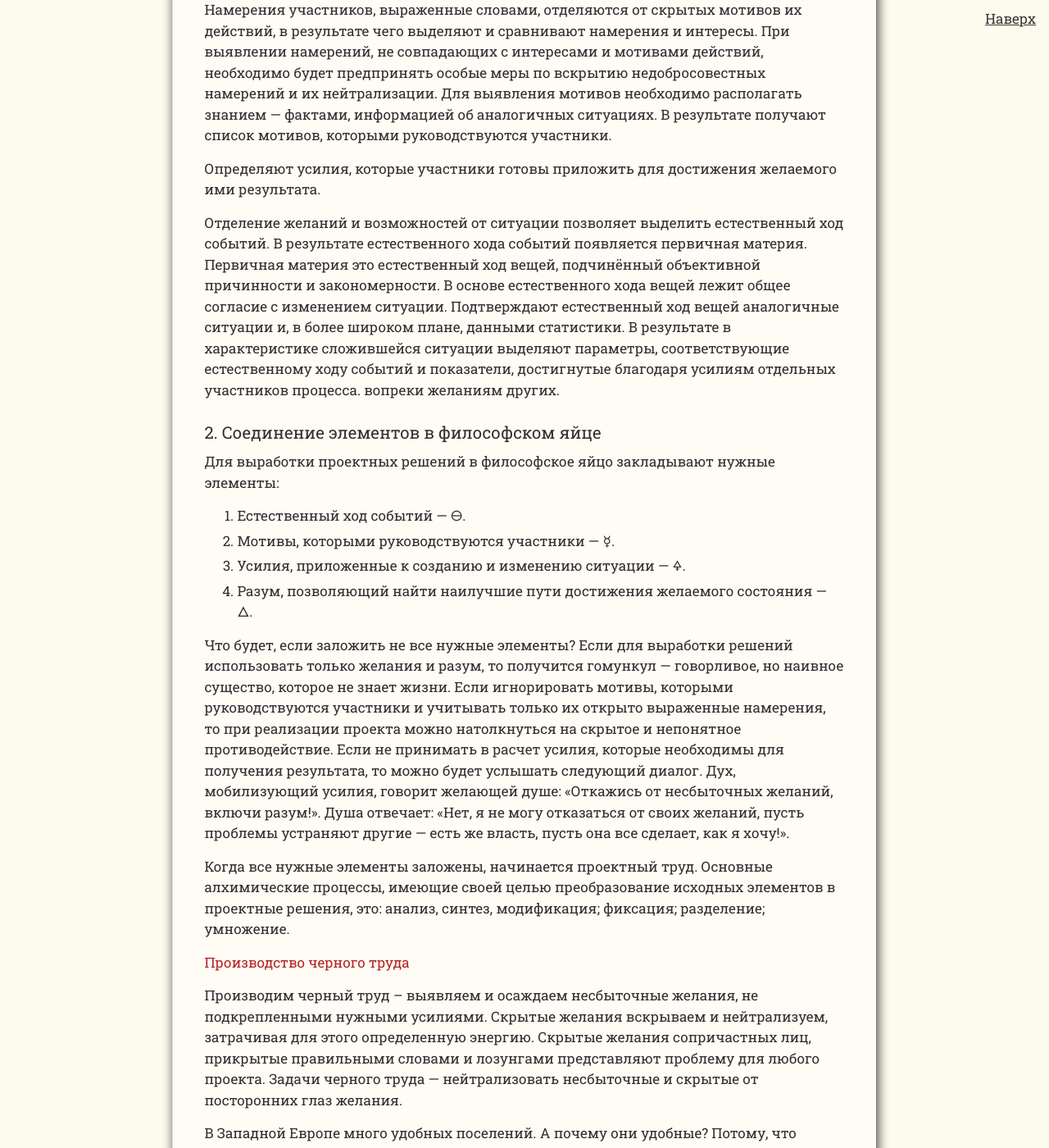
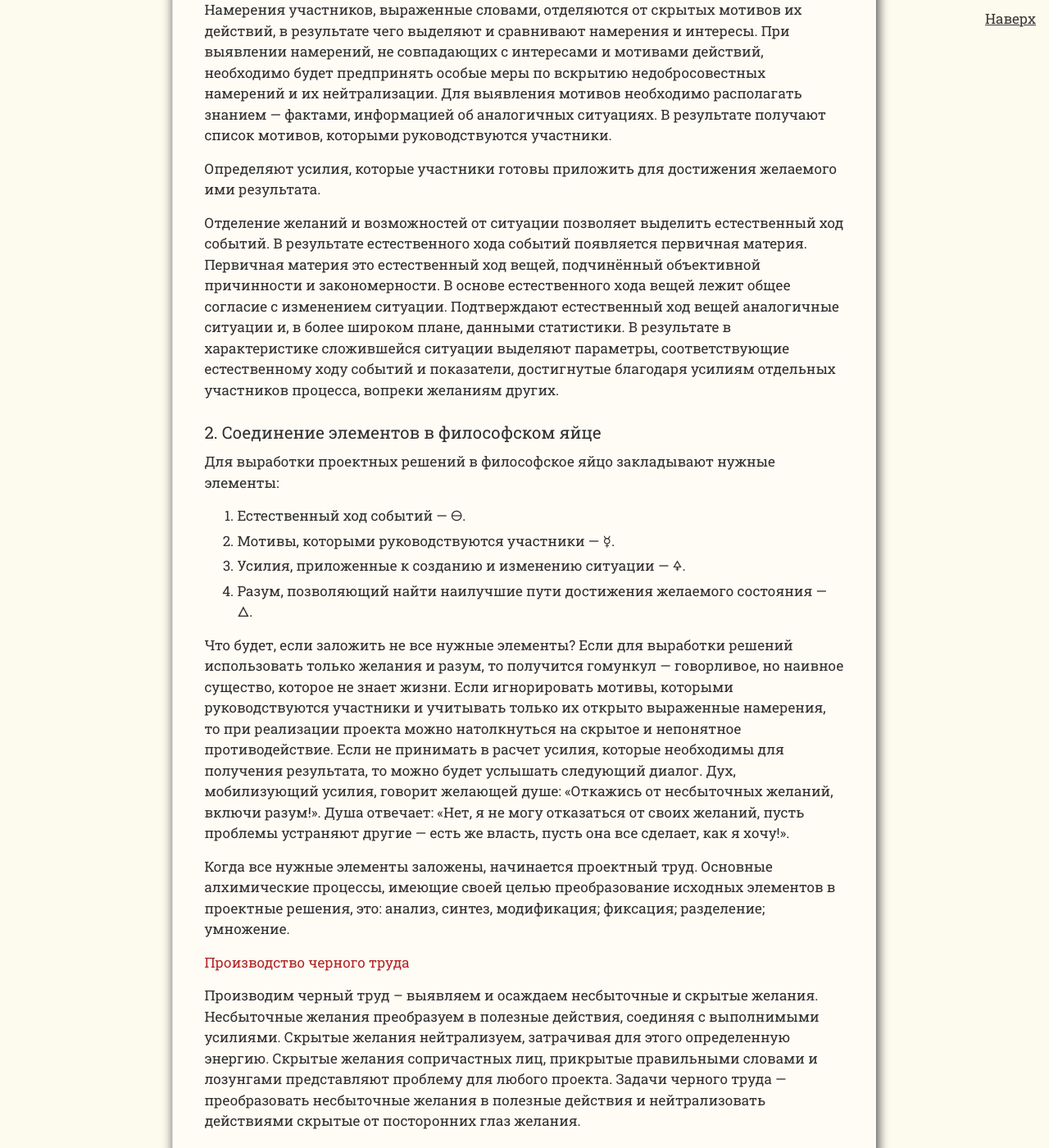
Before and after one commit to SergSi/land-use-art, a Jekyll site: the page built from _posts/2024-10-25-alchemy.md, in a window 1280 px wide and 1400 px high, scrolled down 4690 px. Shown: the whole window at 82% size. Built offline with Jekyll 4.4.1, drawn with Linux system fonts in a browser that asks for light colours; some web fonts are replaced; some of the changed text lies outside the part shown.

Commit message:
Update 2024-10-25-alchemy.md

```diff
--- a/_posts/2024-10-25-alchemy.md
+++ b/_posts/2024-10-25-alchemy.md
@@ -80,7 +80,7 @@ file-1="article/alch_symbol.jpg" caption-1="Основные алхимичес
 
 Определяют усилия, которые участники готовы приложить для достижения желаемого ими результата.
 
-Отделение желаний и возможностей от ситуации позволяет выделить естественный ход событий. В результате естественного хода событий появляется первичная материя. Первичная материя это естественный ход вещей, подчинённый объективной причинности и закономерности.  В основе естественного хода вещей лежит общее согласие с изменением ситуации. Подтверждают естественный ход вещей аналогичные ситуации и, в более широком плане, данными статистики. В результате в характеристике сложившейся ситуации выделяют параметры, соответствующие естественному ходу событий и показатели, достигнутые благодаря усилиям отдельных участников процесса. вопреки желаниям других.
+Отделение желаний и возможностей от ситуации позволяет выделить естественный ход событий. В результате естественного хода событий появляется первичная материя. Первичная материя это естественный ход вещей, подчинённый объективной причинности и закономерности.  В основе естественного хода вещей лежит общее согласие с изменением ситуации. Подтверждают естественный ход вещей аналогичные ситуации и, в более широком плане, данными статистики. В результате в характеристике сложившейся ситуации выделяют параметры, соответствующие естественному ходу событий и показатели, достигнутые благодаря усилиям отдельных участников процесса, вопреки желаниям других.
 
 ### 2. Соединение элементов в философском яйце
 
@@ -97,7 +97,7 @@ file-1="article/alch_symbol.jpg" caption-1="Основные алхимичес
 
 **Производство черного труда**
 
-Производим черный труд – выявляем и осаждаем несбыточные желания, не подкрепленными нужными усилиями. Скрытые желания вскрываем и нейтрализуем, затрачивая для этого определенную энергию. Скрытые желания сопричастных лиц, прикрытые правильными словами и лозунгами представляют проблему для любого проекта.  Задачи черного труда — нейтрализовать несбыточные и скрытые от посторонних глаз желания.
+Производим черный труд – выявляем и осаждаем несбыточные и скрытые желания.  Несбыточные желания преобразуем в полезные действия, соединяя с выполнимыми усилиями. Скрытые желания нейтрализуем, затрачивая для этого определенную энергию. Скрытые желания сопричастных лиц, прикрытые правильными словами и лозунгами представляют проблему для любого проекта.  Задачи черного труда — преобразовать несбыточные желания в полезные действия и нейтрализовать действиями скрытые от посторонних глаз желания.
 
 В Западной Европе много удобных поселений. А почему они удобные? Потому, что строились самими жителями для своих нужд, а не рабочими из далеких колоний за счет средств инвесторов, преследующих свои, не раскрываемые публично цели. Повторение опыта создания удобного и красивого землепользования, при кооперативной организации, не составит большого труда.
 
@@ -109,7 +109,7 @@ file-1="article/alch_symbol.jpg" caption-1="Основные алхимичес
 
 **Производство красного труда**
 
-Производим красный труд – соединяем сложившуюся ситуацию с усилиями, которые позволяют достичь разумные цели. Красный труд отвечает на вопрос — как что-то надо сделать. В зависимости от степени приложенных к желаниям усилий, получаем белый, розовый или красный камень. Красный камень это средство достижения любых желаний, полностью обеспеченных кадровыми, материальными, финансовыми ресурсами. Розовый камень – средство улучшения ситуации в условиях ограниченных ресурсов. Белый камень получается, когда ресурсов хватает только на сохранение ситуации, в надежде, что условия, как минимум, не ухудшаться.
+Производим красный труд – соединяем разумные желания с осуществимыми усилиями и получаем осуществимый план действий.. Красный труд отвечает на вопрос — как что-то надо сделать. В зависимости от степени приложенных к желаниям усилий, получаем белый, розовый или красный камень. Красный камень это средство достижения любых желаний, полностью обеспеченный кадровыми, материальными, финансовыми ресурсами. Розовый камень – средство улучшения ситуации в условиях ограниченных ресурсов. Белый камень получается, когда ресурсов хватает только на сохранение ситуации, в надежде, что условия, как минимум, не ухудшаться.
 
 ### 3. Проверка на практике
 
```
